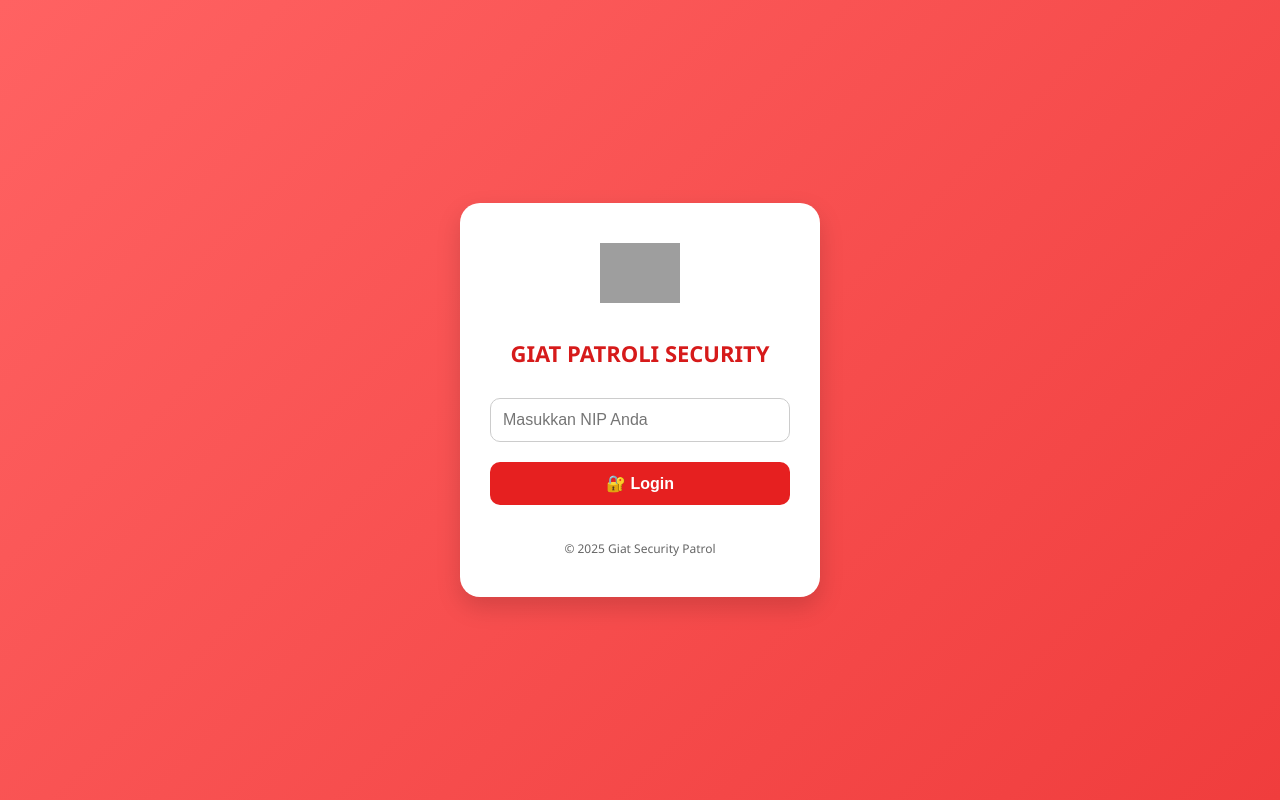
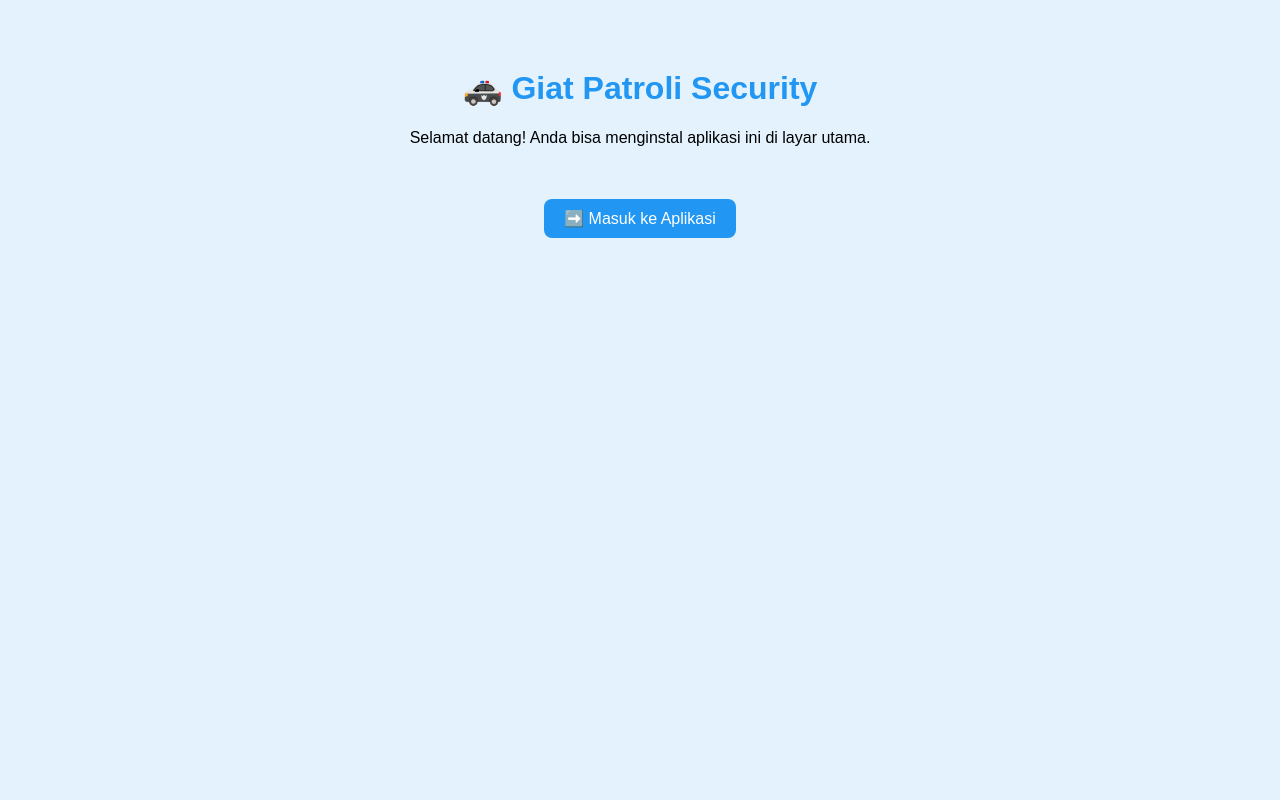
Before and after one commit to ArdiTaqdis/giat-patroli-security, a plain HTML site: page index.html in a window 1280 px wide. Drawn offline with Linux system fonts and the light colour scheme; grey boxes are pictures that could not be loaded.

Commit message:
install pwa package

```diff
--- a/form.js
+++ b/form.js
@@ -20,7 +20,7 @@ document.addEventListener("DOMContentLoaded", () => {
 
   if (!nip || !nama || !perusahaan) {
     alert("Silakan login terlebih dahulu.");
-    window.location.href = "index.html";
+    window.location.href = "login.html";
     return;
   }
 
@@ -240,7 +240,7 @@ async function submitFinal() {
       document.getElementById("redirectOverlay").classList.add("show");
 
       setTimeout(() => {
-        window.location.href = "index.html";
+        window.location.href = "login.html";
       }, 1500);
     } else {
       alert("❌ Gagal mengirim data.");
--- a/index.html
+++ b/index.html
@@ -1,120 +1,79 @@
 <!DOCTYPE html>
 <html lang="id">
 <head>
-  <link rel="manifest" href="manifest.json">
-  <meta name="theme-color" content="#2196f3" />
-  <link rel="icon" href="icon-192.png" type="image/png" />
   <meta charset="UTF-8" />
   <meta name="viewport" content="width=device-width, initial-scale=1.0" />
-  <title>Login - Giat Patroli Security</title>
+  <title>Giat Patroli</title>
+
+  <!-- Manifest & Icon -->
+  <link rel="manifest" href="manifest.json" />
+  <link rel="icon" href="icon-192.png" type="image/png" />
+  <meta name="theme-color" content="#2196f3" />
+
   <style>
-    * {
-      box-sizing: border-box;
+    body {
+      font-family: Arial, sans-serif;
+      text-align: center;
+      padding: 40px;
+      background: #e3f2fd;
     }
-
-    body {
-      font-family: 'Segoe UI', sans-serif;
-      background: linear-gradient(135deg, #ff6262, #f03d3d);
-      margin: 0;
-      display: flex;
-      justify-content: center;
-      align-items: center;
-      height: 100vh;
+    h1 { color: #2196f3; }
+    button {
+      padding: 10px 20px;
+      background: #2196f3;
+      color: white;
+      border: none;
+      border-radius: 8px;
+      font-size: 16px;
+      cursor: pointer;
     }
-
-    .login-box {
-      background: #ffffff;
-      padding: 40px 30px;
-      border-radius: 20px;
-      box-shadow: 0 10px 25px rgba(0, 0, 0, 0.15);
-      text-align: center;
-      width: 100%;
-      max-width: 360px;
-    }
-
-    img {
-      width: 80px;
-      margin-bottom: 15px;
-    }
-
-    h1 {
-      font-size: 22px;
-      margin-bottom: 30px;
-      color: #d61a1a;
-    }
-
-    input, button {
-      width: 100%;
-      padding: 12px;
-      margin-bottom: 20px;
-      border-radius: 10px;
-      border: 1px solid #ccc;
-      font-size: 16px;
-    }
-
-    input:focus {
-      outline: none;
-      border-color: #2196f3;
-    }
-
-    button {
-      background: #e62020;
-      color: white;
-      font-weight: bold;
-      border: none;
-      transition: background 0.3s;
-    }
-
-    button:hover {
-      background: #881506;
-    }
-
-    .footer {
-      margin-top: 15px;
-      font-size: 12px;
-      color: #666;
+    button:disabled {
+      background: #ccc;
     }
   </style>
 </head>
 <body>
+  <h1>🚓 Giat Patroli Security</h1>
+  <p>Selamat datang! Anda bisa menginstal aplikasi ini di layar utama.</p>
+  <button id="installBtn" hidden>⬇️ Install Aplikasi</button>
 
-  <div class="login-box">
-    <img src="https://drive.google.com/thumbnail?id=1LlCPpS__DX-gbvLzbjIBtfRLcFZaaRZQ&sz=s4000" alt="Logo" />
-    <h1>GIAT PATROLI SECURITY</h1>
-
-    <form onsubmit="handleLogin(event)">
-      <input type="text" id="nipInput" placeholder="Masukkan NIP Anda" required />
-      <button type="submit">🔐 Login</button>
-    </form>
-
-    <div class="footer">© 2025 Giat Security Patrol</div>
-  </div>
+  <br><br>
+  <a href="login.html">
+    <button>➡️ Masuk ke Aplikasi</button>
+  </a>
 
   <script>
-    const scriptURL = "https://script.google.com/macros/s/AKfycbxy9J8w86sn_5mctVRQNpGX7BK-XRhXMoid7PgsYDdOPOx1z3QVn2iyfc5oal4sOS9dyA/exec"
-    async function handleLogin(e) {
-      e.preventDefault();
-      const nip = document.getElementById("nipInput").value.trim();
-      if (!nip) return;
+    let deferredPrompt;
+    const installBtn = document.getElementById("installBtn");
 
-      try {
-        const res = await fetch(`${scriptURL}?nip=${nip}`);
-        const data = await res.json();
+    window.addEventListener('beforeinstallprompt', (e) => {
+      // Simpan event dan tampilkan tombol
+      deferredPrompt = e;
+      installBtn.hidden = false;
 
-        if (data.status === "success") {
-          localStorage.setItem("nipLogin", data.nip);
-          localStorage.setItem("nama", data.nama);
-          localStorage.setItem("perusahaan", data.perusahaan);
-          localStorage.setItem("fotoUser", data.foto || "");
-          window.location.href = "form.html";
-        } else {
-          alert("❌ NIP tidak ditemukan.");
-        }
-      } catch (err) {
-        alert("❌ Gagal menghubungi server: " + err.message);
-      }
+      installBtn.addEventListener('click', () => {
+        installBtn.disabled = true;
+        deferredPrompt.prompt();
+
+        deferredPrompt.userChoice.then(choice => {
+          if (choice.outcome === 'accepted') {
+            console.log('✅ Pengguna menginstal aplikasi');
+          } else {
+            console.log('❌ Pengguna membatalkan instalasi');
+          }
+          deferredPrompt = null;
+        });
+      });
+    });
+  </script>
+
+  <!-- Service Worker -->
+  <script>
+    if ('serviceWorker' in navigator) {
+      navigator.serviceWorker.register('service-worker.js')
+        .then(reg => console.log('✅ SW terdaftar:', reg.scope))
+        .catch(err => console.error('❌ SW gagal:', err));
     }
   </script>
-
 </body>
 </html>
```
Also changed, not shown: login.html (added, +120 -0 lines), manifest.json.
